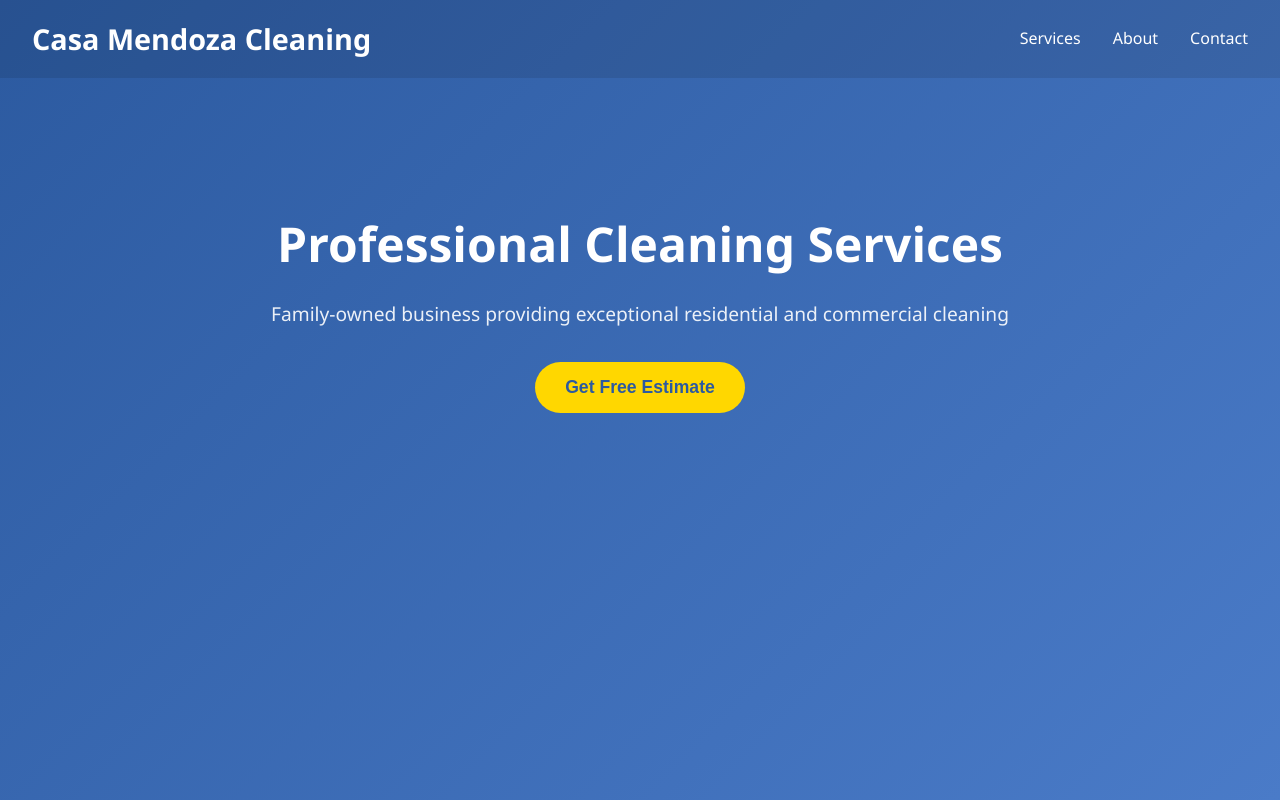
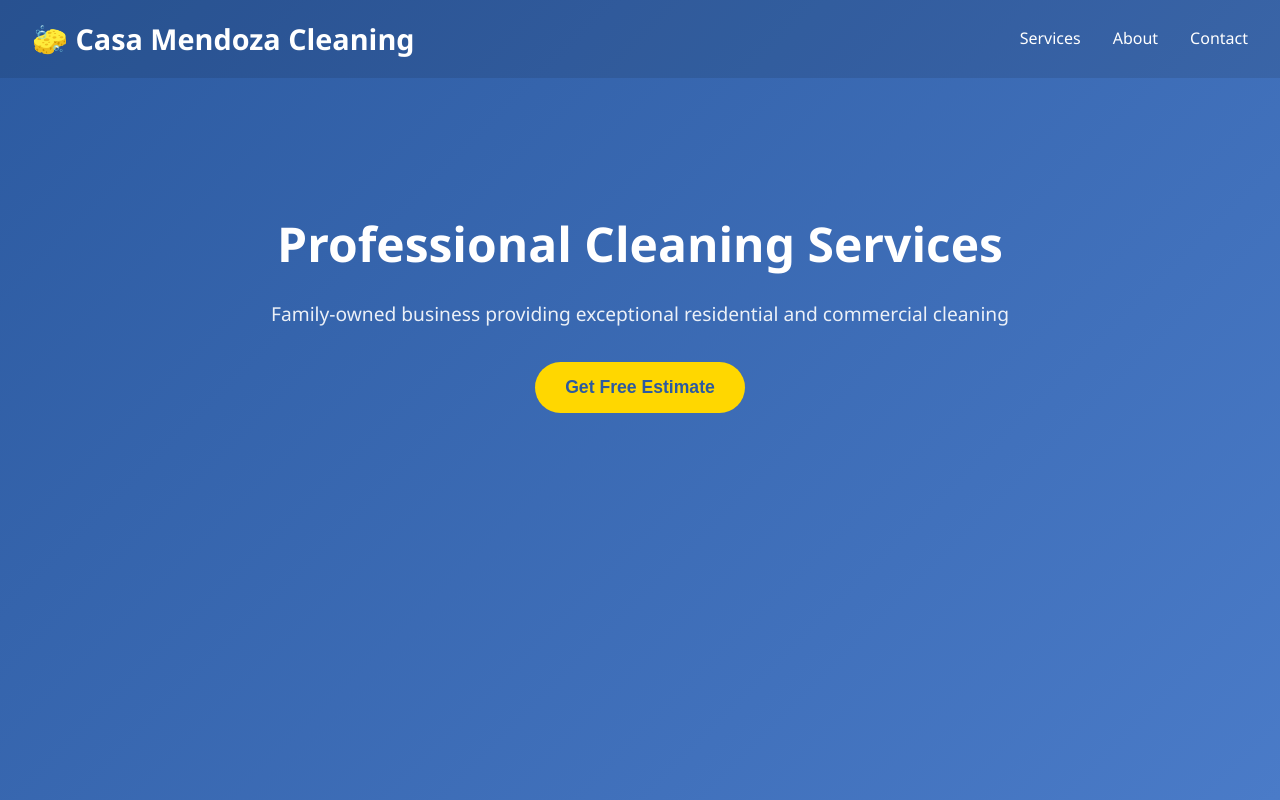
Before and after one commit to vishnumuthyalu/mendoza_website, a React (Create React App) app: page / in a window 1280 px wide. Shown: the top 800 px of the page. Built offline with nearby package versions, Linux system fonts and the light colour scheme.

Commit message:
Add cleaning emoji icon to Casa Mendoza Cleaning brand

```diff
--- a/src/App.js
+++ b/src/App.js
@@ -7,7 +7,7 @@ function App() {
       <header className="hero-section">
         <nav className="navbar">
           <div className="nav-brand">
-            <h1>Casa Mendoza Cleaning</h1>
+            <h1>🧽 Casa Mendoza Cleaning</h1>
           </div>
           <div className="nav-links">
             <a href="#services">Services</a>
```
